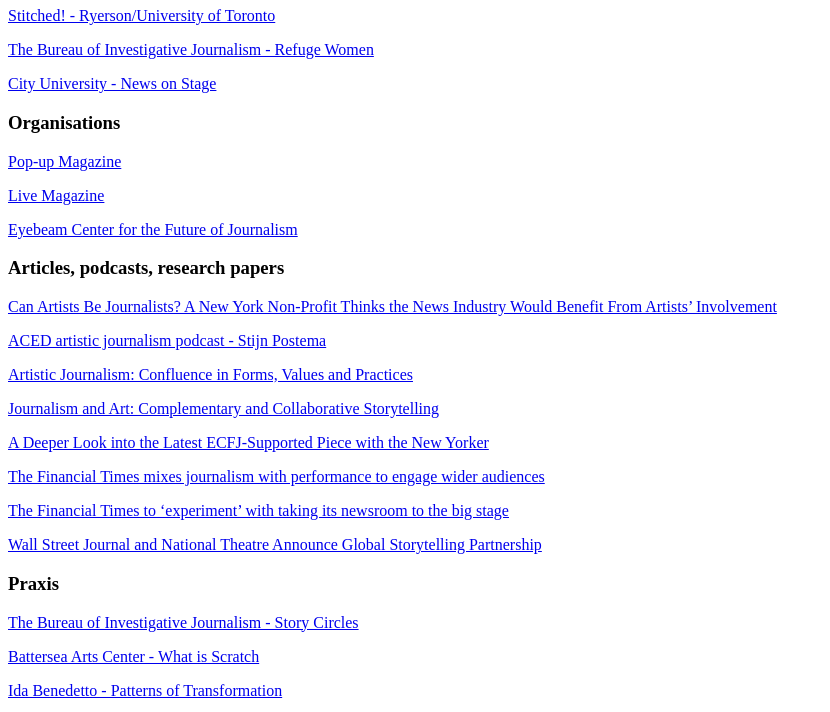
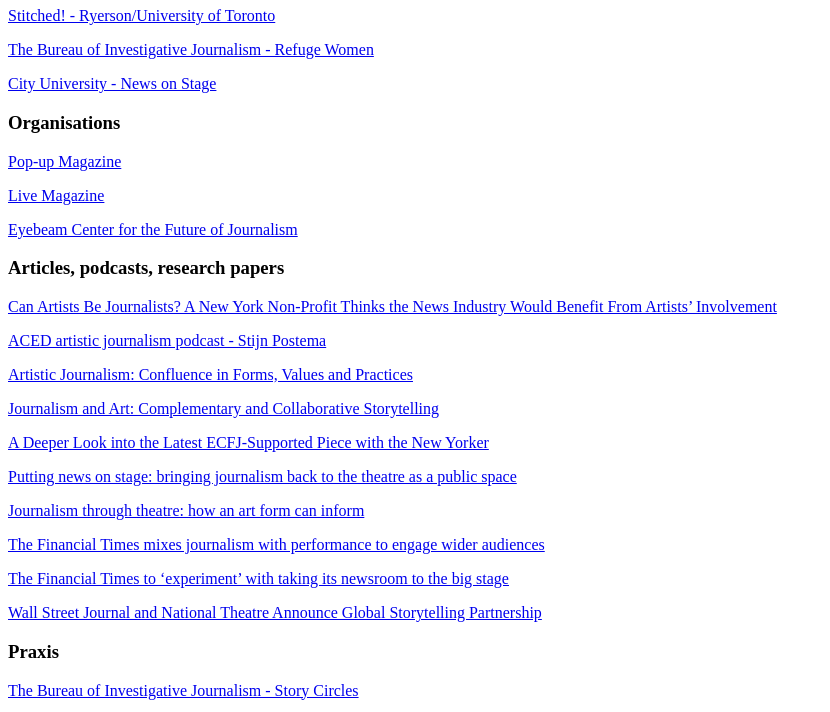
Before and after one commit to RobinKwong/contemporarynarratives, a Jekyll site: the page built from pages/resources.md, in a window 1280 px wide and 900 px high, scrolled down 953 px, cut to the strip 0-712 px from the top of the window. Shown: the whole strip, without its empty margins (0-830 px from the left). Built offline with Jekyll 4.4.1, drawn with Linux system fonts in a browser that asks for light colours.

Commit message:
Update resources.md

```diff
--- a/pages/resources.md
+++ b/pages/resources.md
@@ -51,6 +51,10 @@
 
 [A Deeper Look into the Latest ECFJ-Supported Piece with the New Yorker](https://www.eyebeam.org/a-deeper-look-into-the-latest-ecfj-supported-piece-with-the-new-yorker/)
 
+[Putting news on stage: bringing journalism back to the theatre as a public space](https://www.niemanlab.org/2020/01/putting-news-on-stage-bringing-journalism-back-to-the-theater-as-a-public-space/)
+
+[Journalism through theatre: how an art form can inform](https://mediaengagement.org/research/journalism-through-theater/)
+
 [The Financial Times mixes journalism with performance to engage wider audiences](https://www.journalism.co.uk/news/the-financial-times-experiments-mixing-journalism-with-performance-to-engage-wider-audiences/s2/a724520/)
 
 [The Financial Times to ‘experiment’ with taking its newsroom to the big stage](https://www.thedrum.com/news/2019/03/28/the-financial-times-experiment-with-taking-its-newsroom-the-big-stage)
```
